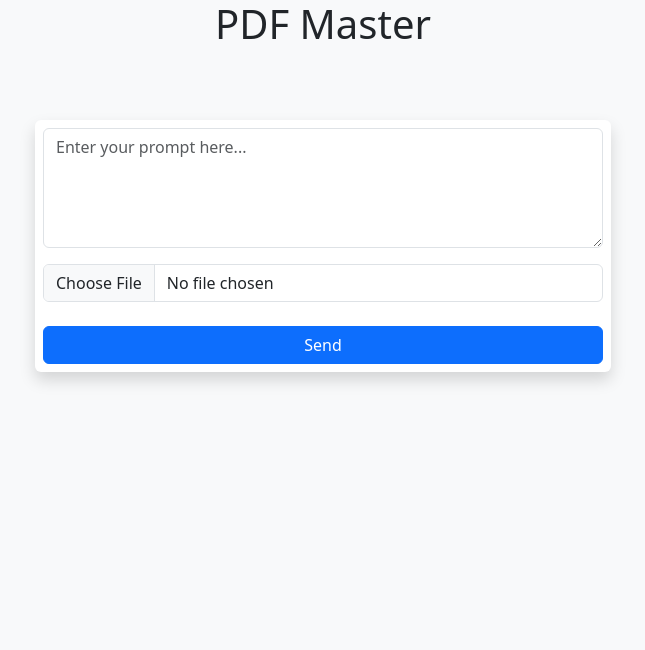
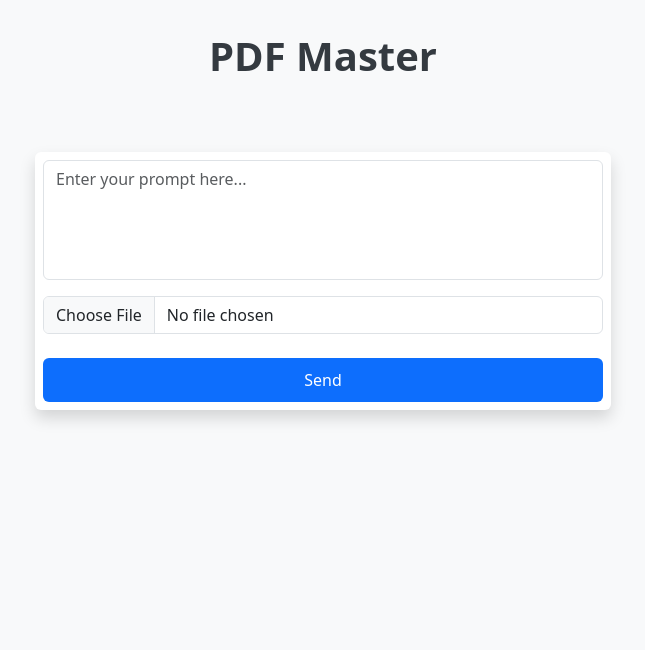
Before and after one commit to Unrealrojo234/PDF-KING, a Flask app: page / in a window 1280 px wide. Shown: the top 650 px of the page, without its empty margins (317-962 px from the left). Before the commit the page ends 383 px from the top, so only its background shows below. Run offline with Flask 3, Linux system fonts and the light colour scheme; some libraries are stand-ins or nearby versions.

Commit message:
it works great now

```diff
--- a/app/static/css/styles.css
+++ /dev/null
@@ -1,85 +0,0 @@
-body {
-  background-color: #f8f9fa;
-  justify-content: center;
-  align-items: center;
-  min-height: 100vh;
-  margin: 0;
-}
-h1 {
-  color: #343a40;
-  font-weight: bold;
-  margin-top: 2rem;
-}
-.response {
-  min-height: 150px;
-  display: flex;
-  font-size: 1.2rem;
-  color: #495057;
-}
-textarea {
-  resize: none;
-
-  height: 120px;
-}
-
-#text {
-  max-width: 36rem;
-  display: block;
-  margin: auto;
-  margin-top: 4rem;
-}
-.btn-primary {
-  background-color: #0d6efd;
-  border: none;
-  padding: 10px 20px;
-  font-size: 1rem;
-  transition: background-color 0.3s ease;
-}
-.btn-primary:hover {
-  background-color: #0b5ed7;
-}
-.container {
-  max-width: 600px;
-  width: 100%;
-}
-
-/* From Uiverse.io by aadium */
-.loader {
-  display: inline-block;
-  position: absolute;
-  top: 16rem;
-  margin: auto;
-}
-
-#loader-div {
-  display: flex;
-  justify-content: center;
-  align-items: center;
-}
-
-.spinner {
-  width: 250px;
-  height: 150px;
-  position: relative;
-  animation: rotation 0.75s linear infinite;
-  border-radius: 100em;
-}
-
-.path {
-  stroke-dasharray: 100;
-  stroke-dashoffset: 20;
-  stroke-linecap: round;
-}
-
-#status {
-  max-width: 36rem;
-  display: block;
-  margin: auto;
-  margin-top: 4rem;
-}
-
-@keyframes rotation {
-  to {
-    transform: rotate(360deg);
-  }
-}
--- a/app/templates/base.html
+++ b/app/templates/base.html
@@ -19,6 +19,56 @@
 
     <!--SweetAlert2 cdn-->
     <script src="https://cdn.jsdelivr.net/npm/sweetalert2@11"></script>
+    <style>
+      .btn-primary {
+        background-color: #0d6efd;
+        border: none;
+        padding: 10px 20px;
+        font-size: 1rem;
+        transition: background-color 0.3s ease;
+      }
+      .btn-primary:hover {
+        background-color: #0b5ed7;
+      }
+      .container {
+        max-width: 600px;
+        width: 100%;
+      }
+
+      /* From Uiverse.io by aadium */
+      .loader {
+        display: inline-block;
+        position: absolute;
+        top: 16rem;
+        margin: auto;
+      }
+
+      #loader-div {
+        display: flex;
+        justify-content: center;
+        align-items: center;
+      }
+
+      .spinner {
+        width: 250px;
+        height: 150px;
+        position: relative;
+        animation: rotation 0.75s linear infinite;
+        border-radius: 100em;
+      }
+
+      .path {
+        stroke-dasharray: 100;
+        stroke-dashoffset: 20;
+        stroke-linecap: round;
+      }
+
+      @keyframes rotation {
+        to {
+          transform: rotate(360deg);
+        }
+      }
+    </style>
   </head>
   <body
     class="container-fluid"
@@ -31,7 +81,12 @@
     "
   >
     <header>
-      <h1 class="text-center">PDF Master</h1>
+      <h1
+        style="color: #343a40; font-weight: bold; margin-top: 2rem"
+        class="text-center"
+      >
+        PDF Master
+      </h1>
       <!--<nav>
         <a href="{{ url_for('main.home') }}">Home</a>
         <a href="{{ url_for('main.about') }}">About</a>
--- a/app/templates/home.html
+++ b/app/templates/home.html
@@ -29,16 +29,33 @@
 <div>
   <!-- Response Box -->
   <div
-    style="max-width: 80rem; display: block; margin: auto"
+    style="
+      max-width: 80rem;
+      display: block;
+      margin: auto;
+      min-height: 150px;
+      display: flex;
+      font-size: 1.2rem;
+      color: #495057;
+    "
     class="response mb-4 p-2 rounded"
   ></div>
 
   <!-- Input Box -->
-  <div class="mb-4 p-2 rounded bg-white shadow" id="text">
+  <div
+    class="mb-4 p-2 rounded bg-white shadow"
+    style="max-width: 36rem; display: block; margin: auto; margin-top: 4rem"
+    id="text"
+  >
     <form>
       <textarea
         required
         id="prompt"
+        style="
+          resize: none;
+
+          height: 120px;
+        "
         class="form-control mb-3"
         placeholder="Enter your prompt here..."
       ></textarea>
@@ -49,7 +66,17 @@
   </div>
 </div>
 
-<div id="status" class="card response" style="border: none">
+<div
+  id="status"
+  class="card response"
+  style="
+    border: none;
+    max-width: 36rem;
+    display: block;
+    margin: auto;
+    margin-top: 4rem;
+  "
+>
   <p>Status Code: <span id="statusCode"></span></p>
   <p>Input Tokens: <span class="text-info" id="inputTokens"></span></p>
   <p>Output Tokens: <span class="text-warning" id="outputTokens"></span></p>
```
